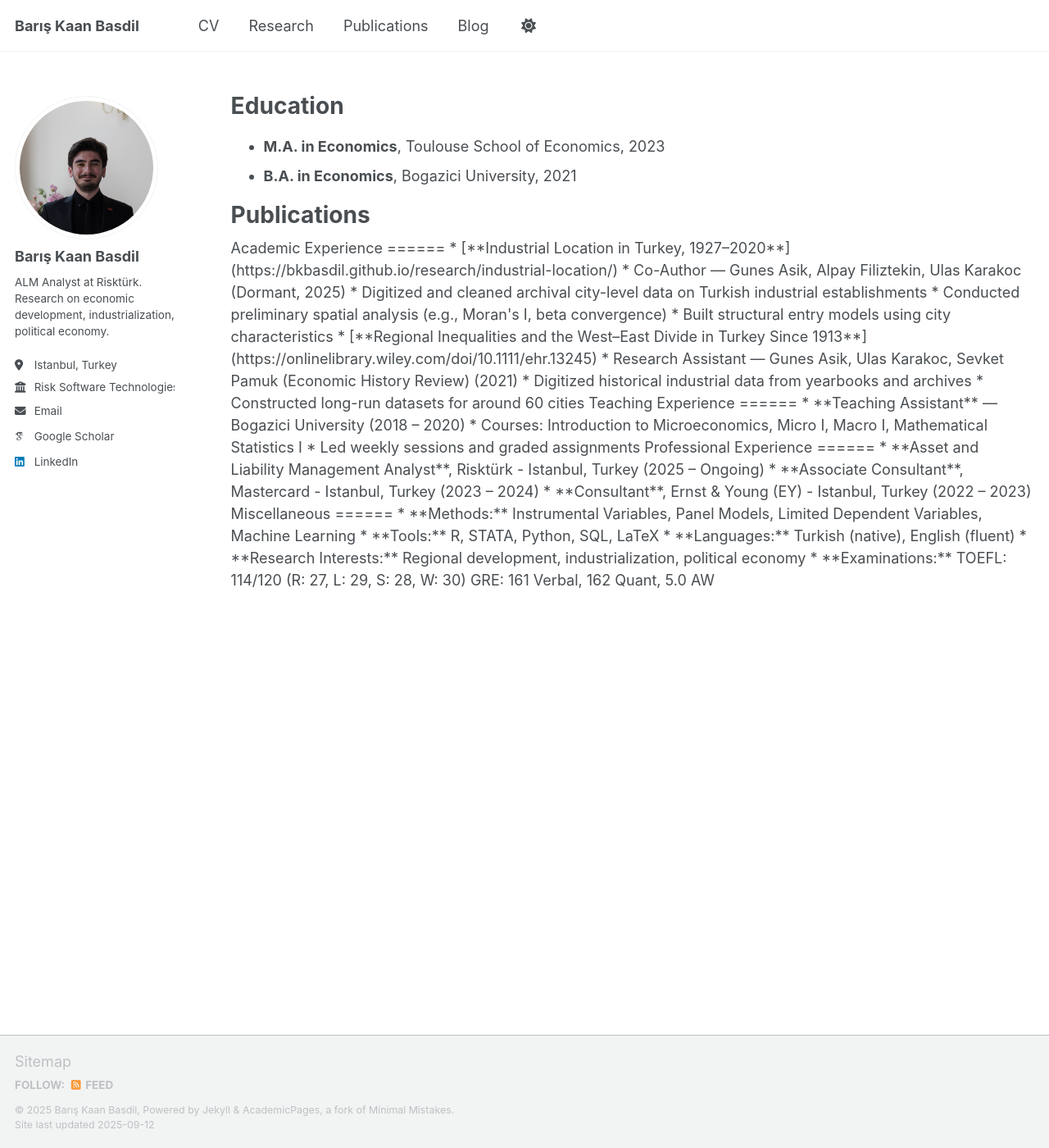
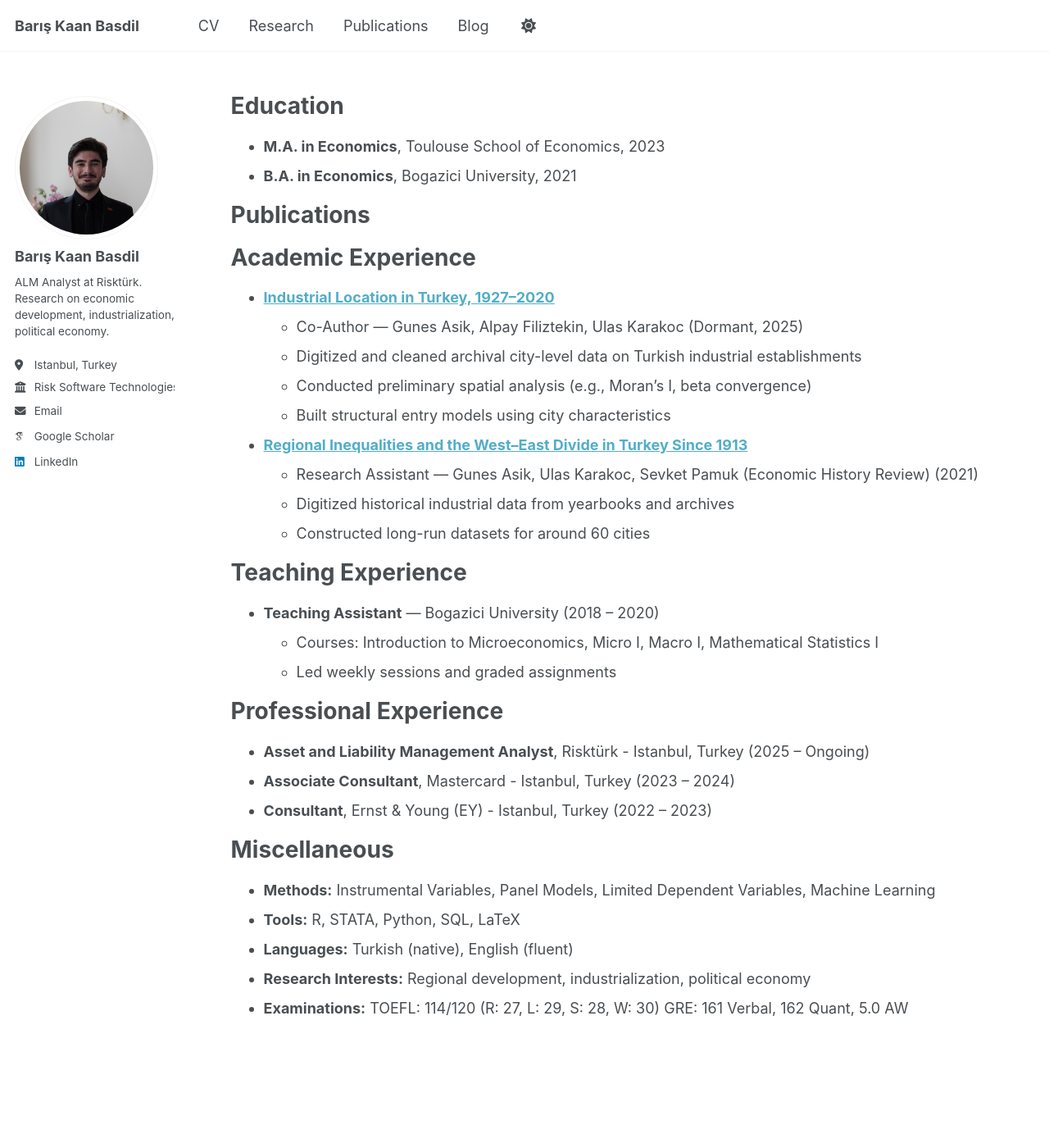
Before and after one commit to bkbasdil/bkbasdil.github.io, a Jekyll site: the page built from _pages/cv.md, in a window 1280 px wide and 1400 px high. Shown: the whole window at 82% size. Built offline with Jekyll 4.4.1, drawn with Linux system fonts in a browser that asks for light colours; some web fonts are replaced; a script that is not in the unit is left out.

Commit message:
Update cv.md

```diff
--- a/_pages/cv.md
+++ b/_pages/cv.md
@@ -16,7 +16,7 @@
 
 Publications
 ======
-<div style="margin-top: -0.5em;">
+
   <ul>{% for post in site.publications reversed %}
     {% include archive-single-cv.html %}
   {% endfor %}</ul>
```
